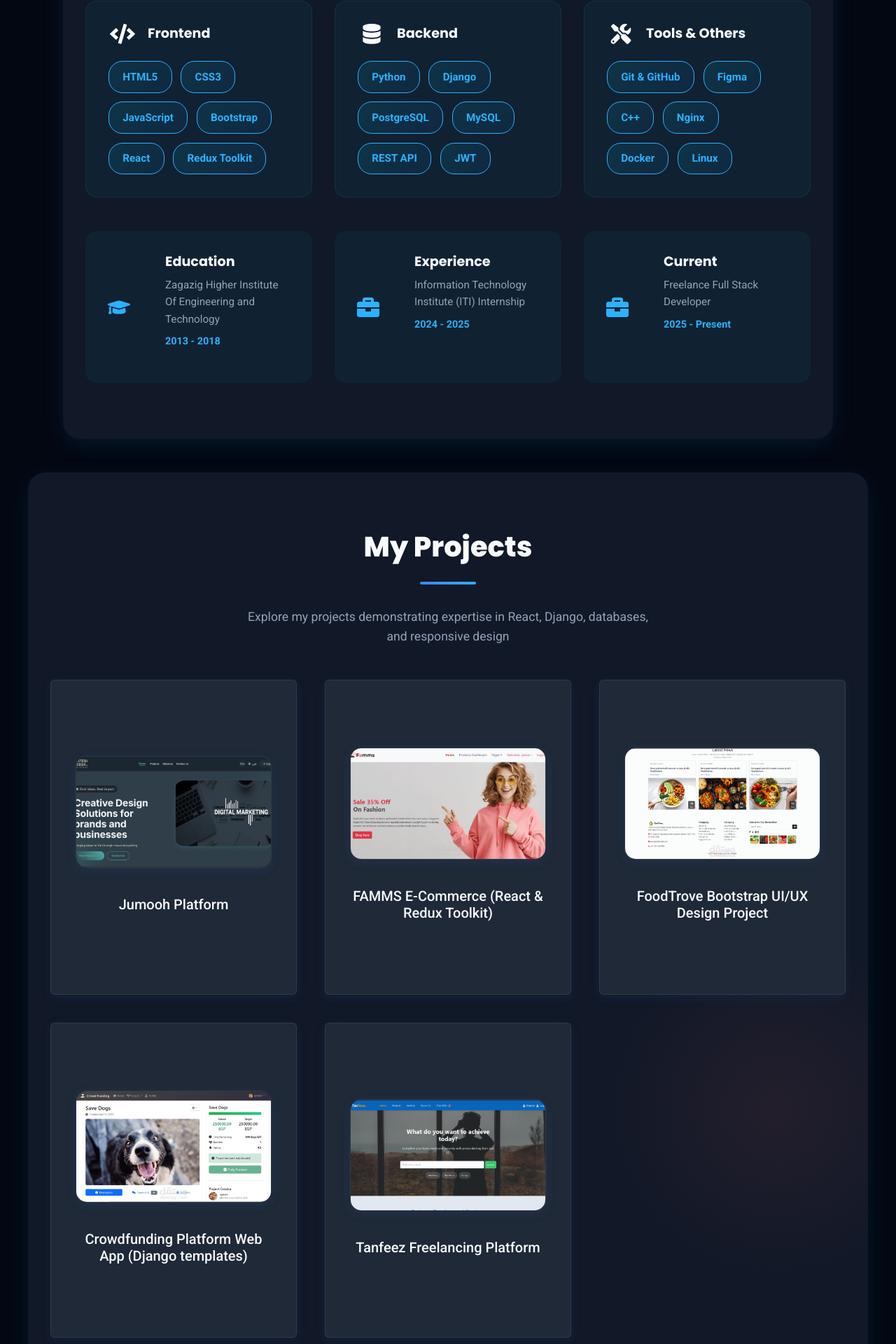
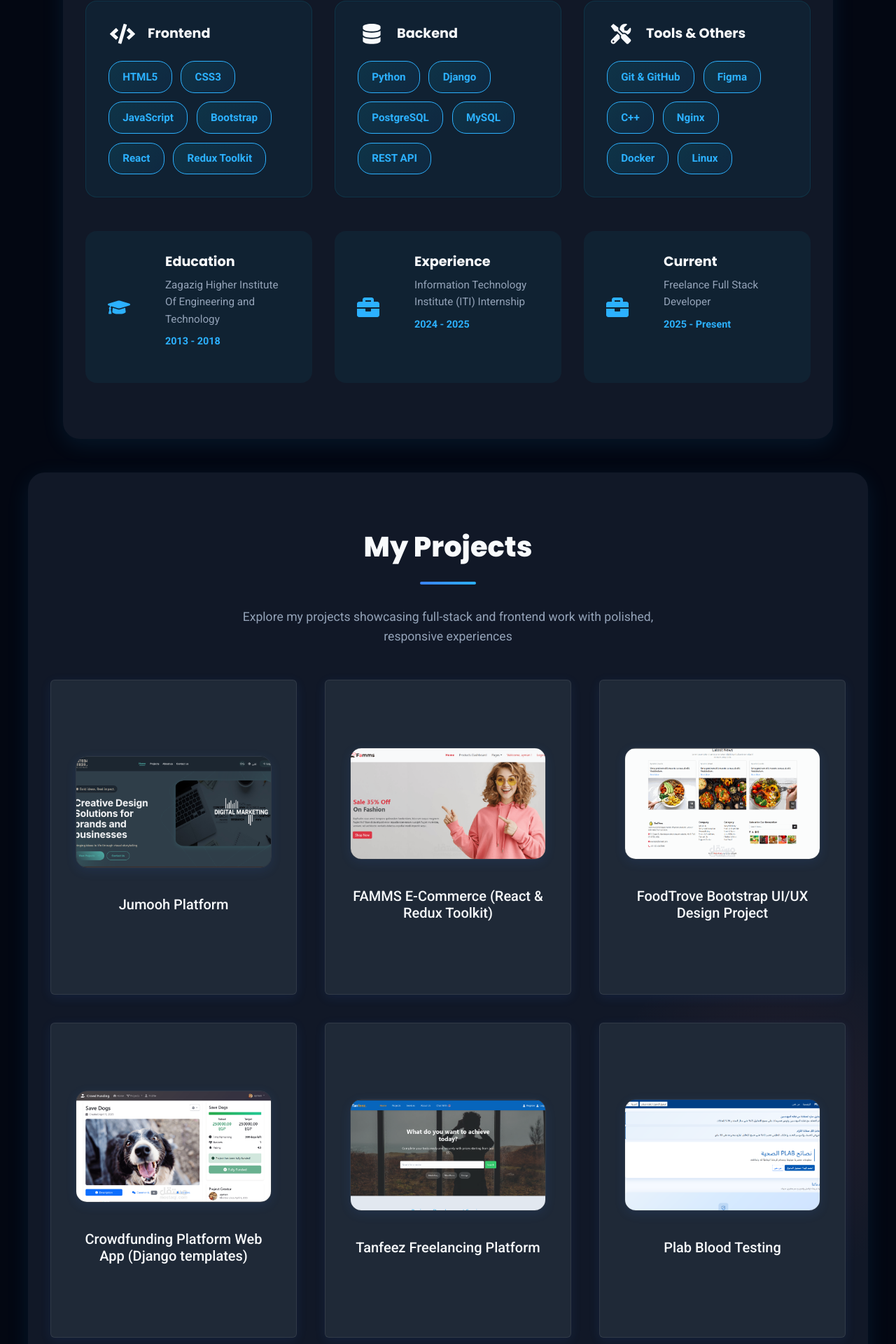
Before and after one commit to AymanCE-SE/My-portfolio, a React (Vite) app in the folder portfolio/: page / in a window 1280 px wide. Shown: the part 1575-3495 px from the top of the page at 70% size. Built offline with nearby package versions, Linux system fonts and the light colour scheme.

Commit message:
update CV File and adding a project card

```diff
--- a/portfolio/src/components/About.jsx
+++ b/portfolio/src/components/About.jsx
@@ -17,7 +17,7 @@ export default function About() {
     },
     {
       category: "Backend",
-      skills: ["Python", "Django", "PostgreSQL", "MySQL", "REST API", "JWT"],
+      skills: ["Python", "Django", "PostgreSQL", "MySQL", "REST API"],
     },
     {
       category: "Tools & Others",
--- a/portfolio/src/components/Portfolio.jsx
+++ b/portfolio/src/components/Portfolio.jsx
@@ -6,6 +6,7 @@ import crowdfundingImg from '../assets/crowdfunding.PNG'
 import portfolioImg from '../assets/my-portfolio.png'
 import jumoohImg from '../assets/jumooh.png'
 import tanfeezImg from '../assets/tanfeez.png'
+import PlabImg from '../assets/plab.png'
 import '../styles/Portfolio.css';
 import '../styles/Portfolio.css';
 
@@ -53,6 +54,13 @@ const projects = [
     demo: "https://tanfeez-freelance-platform.vercel.app/",
     image: tanfeezImg
   },
+  {
+    title: "Plab Blood Testing",
+    description: "-Django-based patient portal for lab report delivery, with a secure admin-managed workflow.\n-Custom phone-number login, patient dashboard, profile editing, password change, and PDF test-result downloads.\n-Supports English/Arabic with RTL layout and i18n, plus blog posts and lab announcements.\n-Uses dotenv-driven config, WhiteNoise static serving, optional Cloudinary media storage, and a custom lab_core app architecture.",
+    github: "https://github.com/AymanCE-SE/Plab",
+    demo: "https://plab.pythonanywhere.com/",
+    image: PlabImg
+  },
 ];
 
 export default function Portfolio() {
@@ -63,7 +71,7 @@ export default function Portfolio() {
         <h2 className="section-title">My Projects</h2>
         <div className="title-underline"></div>
         <p className="section-subtitle">
-         Explore my projects demonstrating expertise in React, Django, databases, and responsive design
+          Explore my projects showcasing full-stack and frontend work with polished, responsive experiences
         </p>
       </div>
       <div className="portfolio-grid">
--- a/portfolio/src/components/ProjectCard.jsx
+++ b/portfolio/src/components/ProjectCard.jsx
@@ -40,7 +40,14 @@ export default function ProjectCard({ title, description, demo, github, video, i
             nodeRef={backRef}
           >
             <div ref={backRef} className="card-back w-100 text-center d-flex flex-column h-100">
-              <Card.Text className="project-desc mb-3 flex-grow-1">{description}</Card.Text>
+              <Card.Text className="project-desc mb-3 flex-grow-1">
+                    {description.split('\n').map((line, i) => (
+      <React.Fragment key={i}>
+        {line}
+        <br />
+      </React.Fragment>
+    ))}
+              </Card.Text>
               <div className="project-links">
                 {demo && (
                   <a href={demo} target="_blank" rel="noopener noreferrer" className="card-link" title="Live Demo">
```
Also changed, not shown: portfolio/src/assets/plab.png (added), 1 other file (tests, documents, lock files or other folders).
